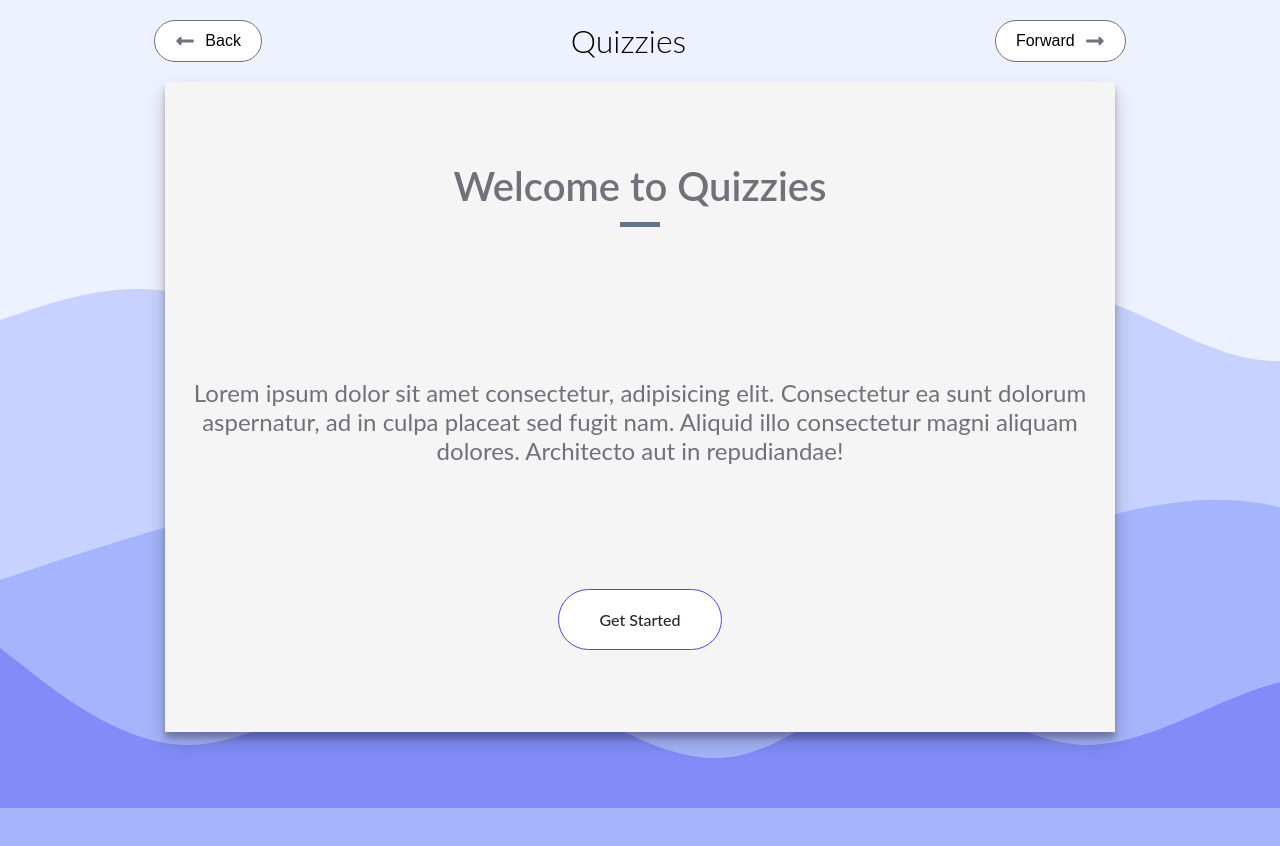
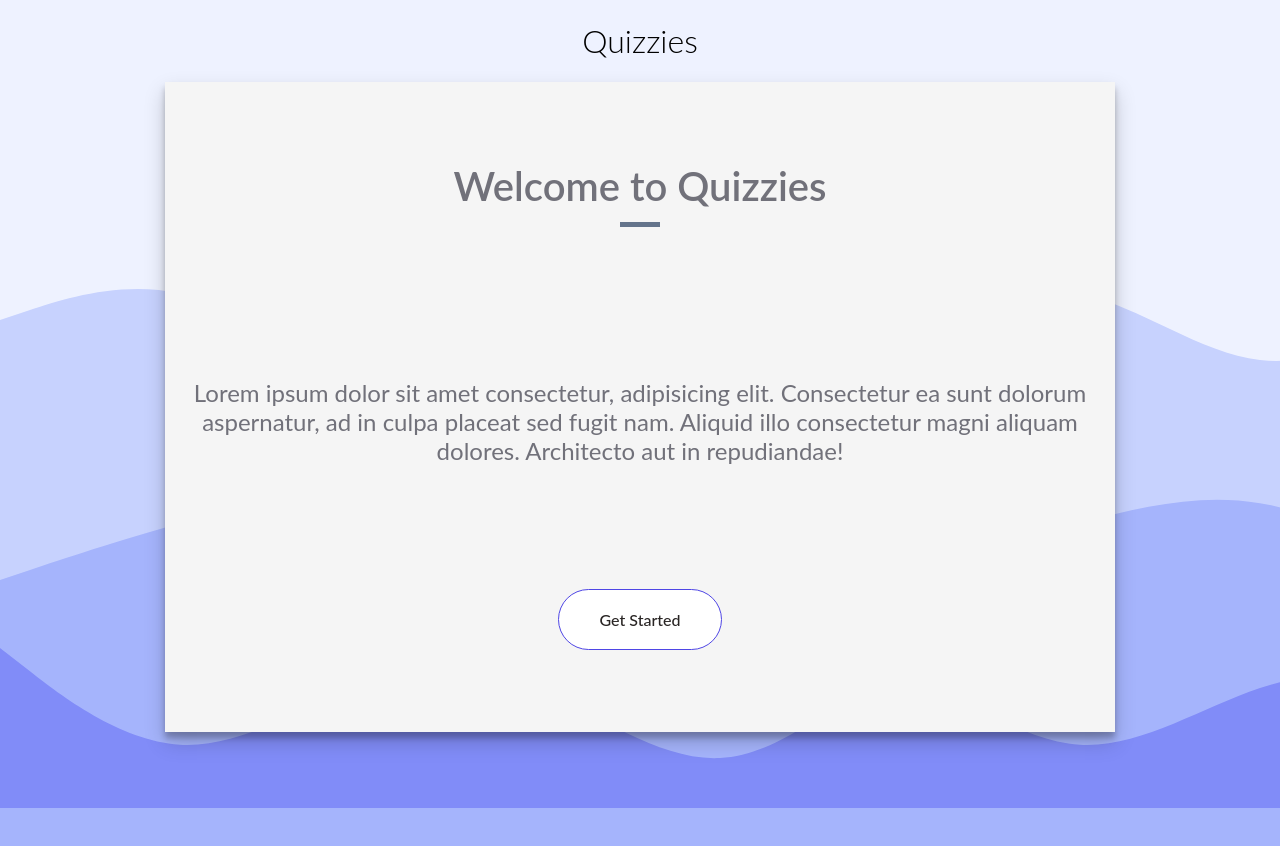
Before and after one commit to Kitzvv/QuizApp, a React (Vite) app: page / in a window 1280 px wide. Shown: the top 846 px of the page. Built offline with nearby package versions, Linux system fonts and the light colour scheme.

Commit message:
Fixed Homepage

```diff
--- a/src/AppContainer.tsx
+++ b/src/AppContainer.tsx
@@ -1,5 +1,6 @@
 import { Outlet } from "react-router-dom";
 import styled from "styled-components";
+import Button from "./Button";
 
 const StyledAppContainer = styled.div`
   background-color: #f5f5f5;
@@ -7,11 +8,13 @@ const StyledAppContainer = styled.div`
   width: 95rem;
   box-shadow: 0 10px 20px rgba(0, 0, 0, 0.19), 0 6px 6px rgba(0, 0, 0, 0.23);
   z-index: 50;
+  position: relative;
 `;
 
 export default function AppContainer() {
   return (
     <StyledAppContainer>
+      <Button />
       <Outlet />
     </StyledAppContainer>
   );
--- a/src/AppLayout.tsx
+++ b/src/AppLayout.tsx
@@ -7,6 +7,7 @@ import AppBackground from "./AppBackground";
 const StyledAppLayout = styled.div`
   height: 100vh;
   background-color: #eef2ff;
+  position: relative;
 `;
 
 const StyledAppContainer = styled.div`
--- /dev/null
+++ b/src/Button.tsx
@@ -0,0 +1,40 @@
+import { IconContext } from "react-icons";
+import { FaLongArrowAltLeft } from "react-icons/fa";
+import { useLocation, useNavigate } from "react-router-dom";
+import styled from "styled-components";
+
+const StyledButton = styled.button`
+  display: flex;
+  justify-content: center;
+  align-items: center;
+  gap: 1rem;
+  background-color: #ffffff;
+  border: 1px solid #71717a;
+  padding: 1rem 2rem;
+  font-size: 1.6rem;
+  border-radius: 10rem;
+  font-weight: 300;
+
+  position: absolute;
+  top: 3rem;
+  left: 3rem;
+
+  cursor: pointer;
+`;
+
+function Button() {
+  const navigate = useNavigate();
+  const location = useLocation();
+
+  if (location.pathname !== "/")
+    return (
+      <StyledButton onClick={() => navigate(-1)}>
+        <IconContext.Provider value={{ color: "#71717a", size: "2rem" }}>
+          <FaLongArrowAltLeft />
+        </IconContext.Provider>
+        <span>Back</span>
+      </StyledButton>
+    );
+}
+
+export default Button;
--- a/src/Header.tsx
+++ b/src/Header.tsx
@@ -1,28 +1,10 @@
 import styled from "styled-components";
-import { FaLongArrowAltLeft } from "react-icons/fa";
-import { FaLongArrowAltRight } from "react-icons/fa";
-import { IconContext } from "react-icons";
-import { useNavigate } from "react-router-dom";
 
 const StyledHeader = styled.div`
   display: flex;
-  justify-content: space-around;
+  justify-content: center;
+
   align-items: center;
-`;
-
-const StyledButton = styled.button`
-  display: flex;
-  justify-content: center;
-  align-items: center;
-  gap: 1rem;
-  background-color: #ffffff;
-  border: 1px solid #71717a;
-  padding: 1rem 2rem;
-  font-size: 1.6rem;
-  border-radius: 10rem;
-  font-weight: 300;
-
-  cursor: pointer;
 `;
 
 const StyledH1 = styled.h1`
@@ -31,23 +13,9 @@ const StyledH1 = styled.h1`
 `;
 
 function Header() {
-  const navigate = useNavigate();
-
   return (
     <StyledHeader>
-      <StyledButton onClick={() => navigate(-1)}>
-        <IconContext.Provider value={{ color: "#71717a", size: "2rem" }}>
-          <FaLongArrowAltLeft />
-        </IconContext.Provider>
-        <span>Back</span>
-      </StyledButton>
       <StyledH1>Quizzies</StyledH1>
-      <StyledButton>
-        <span>Forward</span>
-        <IconContext.Provider value={{ color: "#71717a", size: "2rem" }}>
-          <FaLongArrowAltRight />
-        </IconContext.Provider>
-      </StyledButton>
     </StyledHeader>
   );
 }
```
